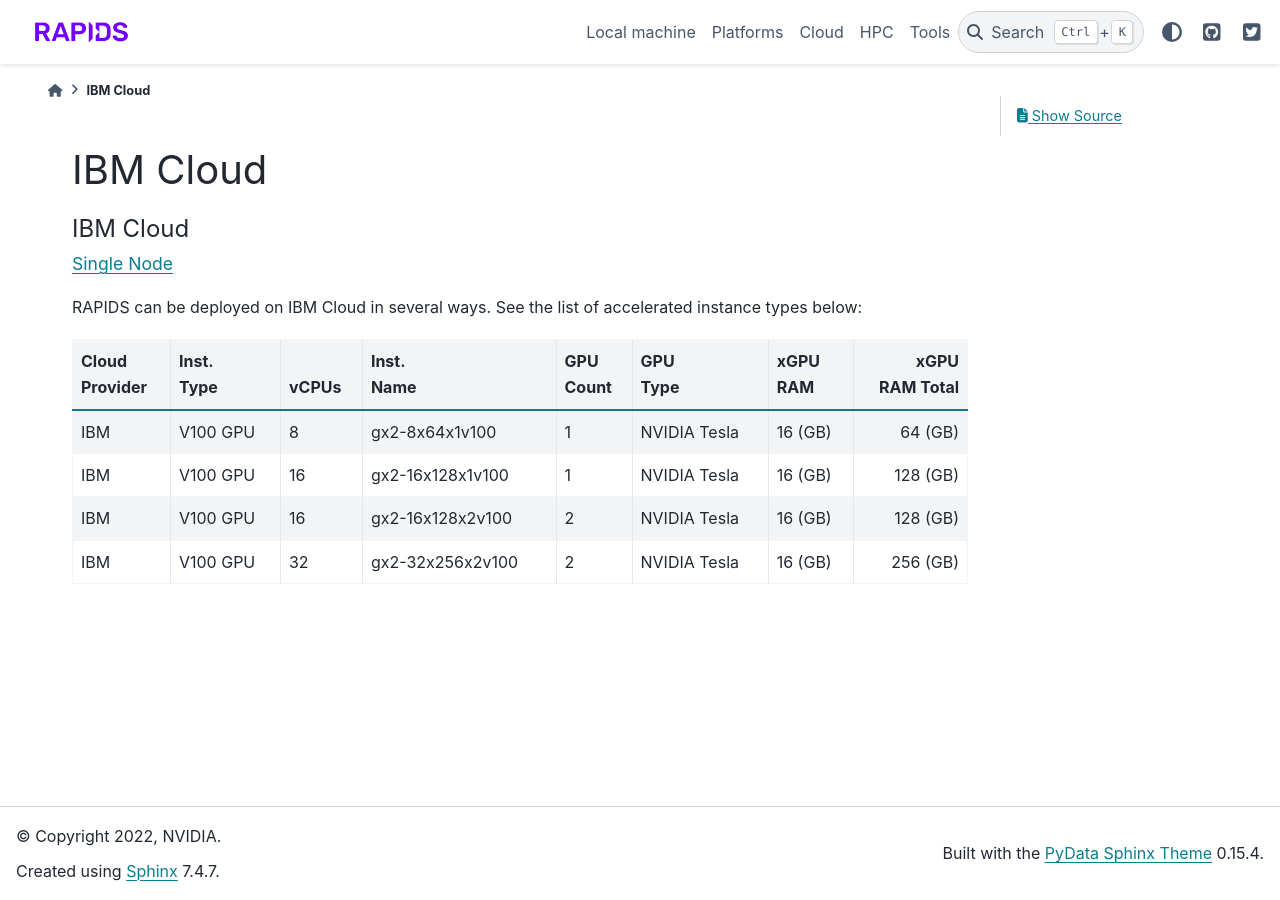
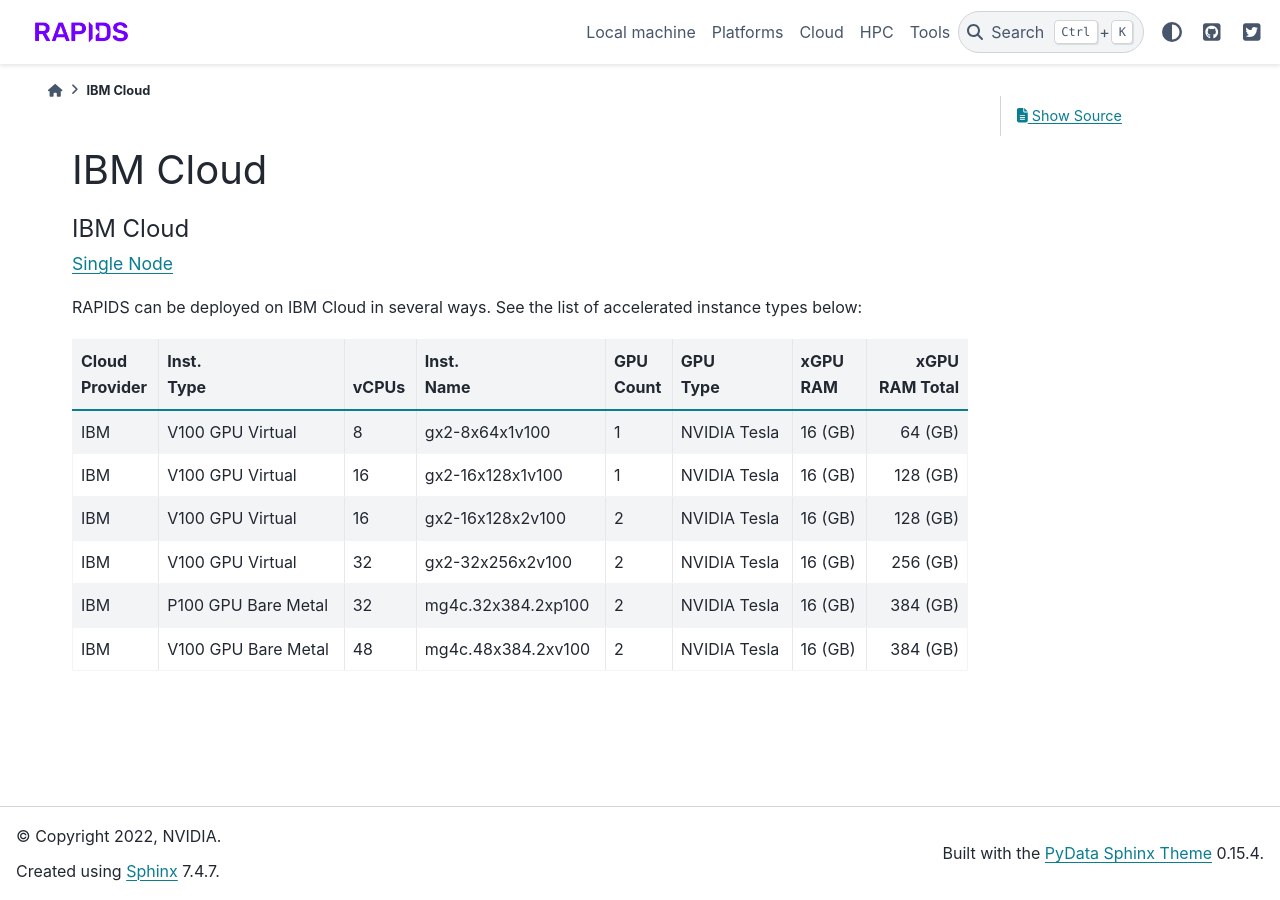
Before and after one commit to rapidsai/deployment, a Sphinx documentation site: the page built from source/cloud/IBM/index.md, in a window 1280 px wide. Built offline with Sphinx 7.4.7 and the PyData theme 0.15.4, drawn with Linux system fonts in a browser that asks for light colours; pages that are not in the unit, such as notebooks, are missing from menus.

Commit message:
Update index.md

```diff
--- a/source/cloud/IBM/index.md
+++ b/source/cloud/IBM/index.md
@@ -12,9 +12,11 @@ iks
 RAPIDS can be deployed on IBM Cloud in several ways. See the
 list of accelerated instance types below:
 
-| Cloud <br> Provider | Inst. <br> Type |vCPUs | Inst. <br> Name  | GPU <br> Count | GPU <br> Type | xGPU <br> RAM | xGPU <br> RAM Total |
-| :------------------ | --------------- | ---- |----------------- | -------------- | ------------- | ------------- | ------------------: |
-| IBM                 | V100 GPU        | 8    | gx2-8x64x1v100   | 1              | NVIDIA Tesla  | 16 (GB)       |             64 (GB) |
-| IBM                 | V100 GPU        | 16   | gx2-16x128x1v100 | 1              | NVIDIA Tesla  | 16 (GB)       |            128 (GB) |
-| IBM                 | V100 GPU        | 16   | gx2-16x128x2v100 | 2              | NVIDIA Tesla  | 16 (GB)       |            128 (GB) |
-| IBM                 | V100 GPU        | 32   | gx2-32x256x2v100 | 2              | NVIDIA Tesla  | 16 (GB)       |            256 (GB) |
+| Cloud <br> Provider | Inst. <br> Type     |vCPUs | Inst. <br> Name    | GPU <br> Count | GPU <br> Type | xGPU <br> RAM | xGPU <br> RAM Total |
+| :------------------ | ------------------- | ---- |------------------- | -------------- | ------------- | ------------- | ------------------: |
+| IBM                 | V100 GPU Virtual    | 8    | gx2-8x64x1v100     | 1              | NVIDIA Tesla  | 16 (GB)       |             64 (GB) |
+| IBM                 | V100 GPU Virtual    | 16   | gx2-16x128x1v100   | 1              | NVIDIA Tesla  | 16 (GB)       |            128 (GB) |
+| IBM                 | V100 GPU Virtual    | 16   | gx2-16x128x2v100   | 2              | NVIDIA Tesla  | 16 (GB)       |            128 (GB) |
+| IBM                 | V100 GPU Virtual    | 32   | gx2-32x256x2v100   | 2              | NVIDIA Tesla  | 16 (GB)       |            256 (GB) |
+| IBM                 | P100 GPU Bare Metal | 32   | mg4c.32x384.2xp100 | 2              | NVIDIA Tesla  | 16 (GB)       |            384 (GB) |
+| IBM                 | V100 GPU Bare Metal | 48   | mg4c.48x384.2xv100 | 2              | NVIDIA Tesla  | 16 (GB)       |            384 (GB) |
```
